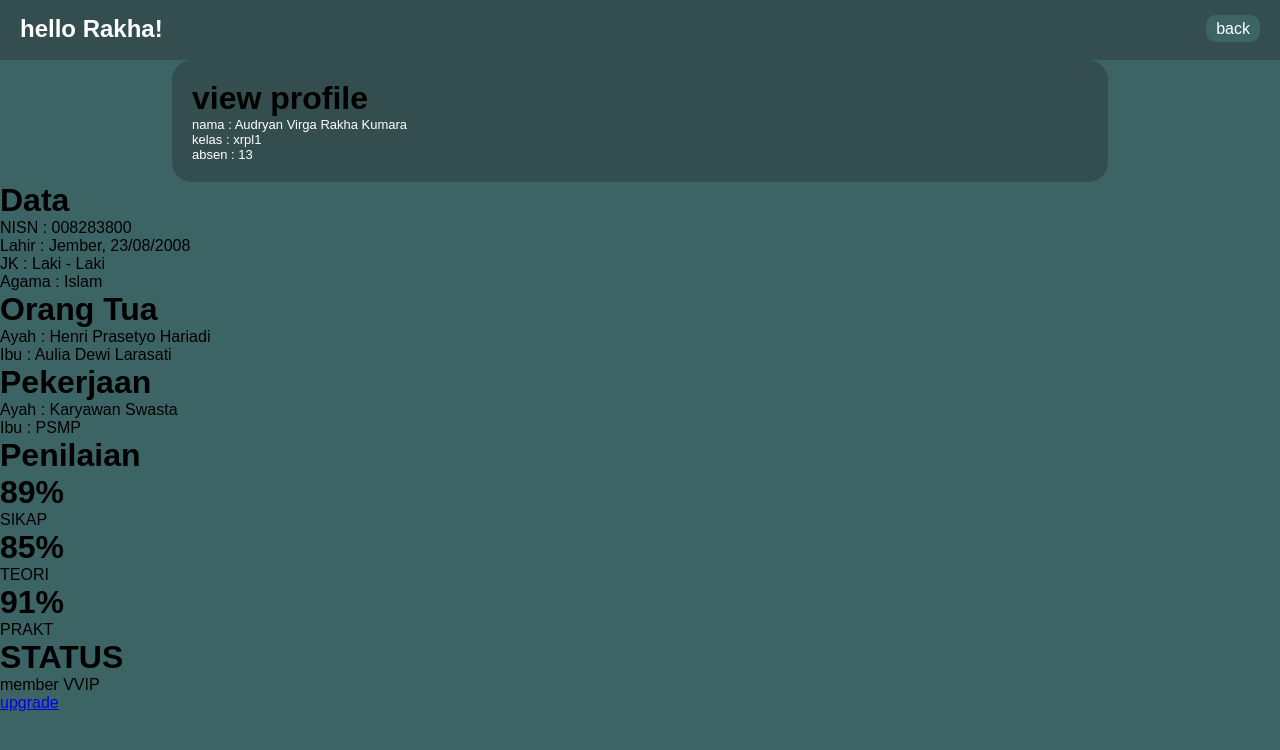
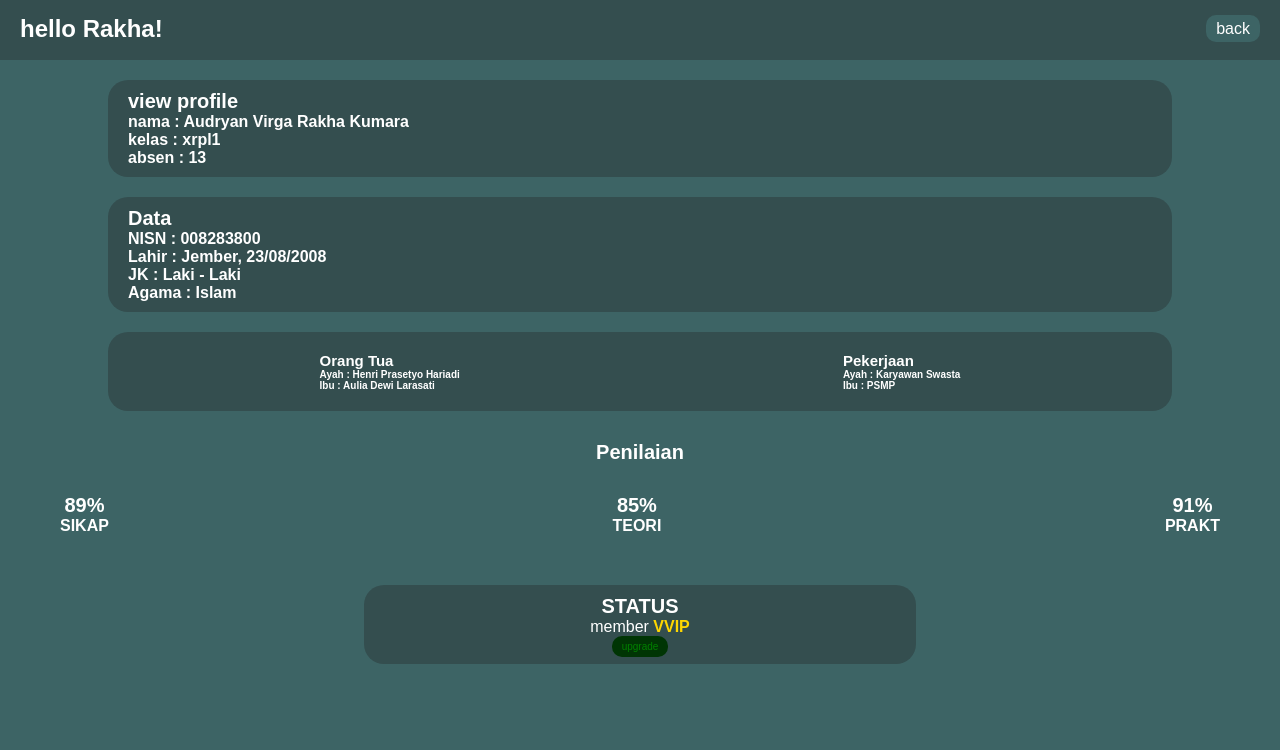
Before and after one commit to Virgarakha/Rakhaakun, a plain HTML site: page index.html in a window 1280 px wide. Drawn offline with Linux system fonts and the light colour scheme.

Commit message:
style.css

```diff
--- a/style.css
+++ b/style.css
@@ -39,55 +39,107 @@ html {
   padding-top: 15px;
 }
 
-.pp3 img {
-  height: 80px;
-  border-radius: 100px;
-  padding-top: 20px;
-}
-
-.pp2 h1 {
+.isi2 h1{
   color: white;
   font-size: 20px;
 }
 
-.pp {
-  margin: 10px 20px;
-  padding-bottom: 10px;
-}
-
-.pp3 {
-  display: flex;
-  justify-content: space-between;
-}
-
-.pp3 h1 {
-  font-size: 15px;
-  margin-top: 50px;
-  margin-right: 20px;
-}
-
 .isi2 p {
   color: white;
-  font-size: 13px;
+  font-weight: 550;
 }
 
 .isi2 {
+  background-color: #344e4f;
   display: block;
+  margin-right: auto;
   margin-left: auto;
+  width: 80%;
+  padding: 10px 20px;
+  border-radius: 20px;
+  margin-bottom: 20px;
+}
+
+.isi {
+  margin-top: 20px;
+  color: white;
+  font-weight: 550;
+}
+
+.isi3 {
+  background-color: #344e4f;
+  display: block;
   margin-right: auto;
-  background-color: #344e4f;
-  width: 70%;
-  padding: 20px;
+  margin-left: auto;
+  width: 80%;
+  margin-bottom: 20px;
+  padding: 10px 20px;
   border-radius: 20px;
 }
 
-.isi2 li {
-  list-style: none;
-  padding-top: 10px;
+.isi3 h1 {
+  font-size: 20px;
 }
 
-.tools h1 {
+.isi4 {
+  display: flex;
+  justify-content: space-around;
+  margin-right: auto;
+  margin-left: auto;
+  background-color: #344e4f;
+  width: 80%;
+  padding: 20px;
+  border-radius: 20px;
+  margin-bottom: 20px;
+}
+
+.isi4 h1 {
+  font-size: 15px;
+}
+
+.isi4 p {
+  font-size: 10px;
+}
+
+.isi5 h1 {
+  font-size: 20px;
+  margin-top: 30px;
+  text-align: center;
+}
+
+.isi6 {
+  display: flex;
+  justify-content: space-between;
+  padding: 0 60px;
+}
+
+.stat {
+  text-align: center;
   color: white;
-  text-align: center;
-  margin-top: 30px;
+  margin-top: 50px;
+  background-color: #344e4f;
+  width: 40%;
+  display: block;
+  margin-right: auto;
+  margin-left: auto;
+  padding: 10px 20px;
+  border-radius: 20px;
 }
+
+.stat2 h1 {
+  font-size: 20px;
+}
+
+.stat2 p span {
+  color: gold;
+  font-weight: 550;
+}
+
+.stat2 p a {
+  color : green;
+  font-size: 10px;
+  text-decoration: none;
+  background-color: #003504;
+  padding: 5px 10px;
+  border-radius: 10px;
+}
```
